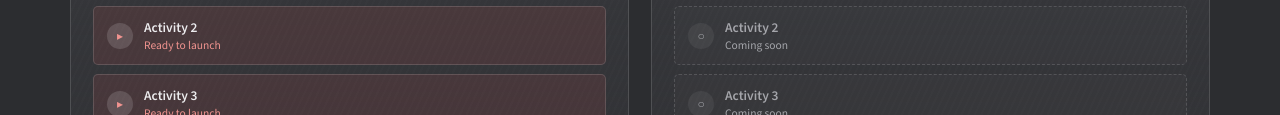
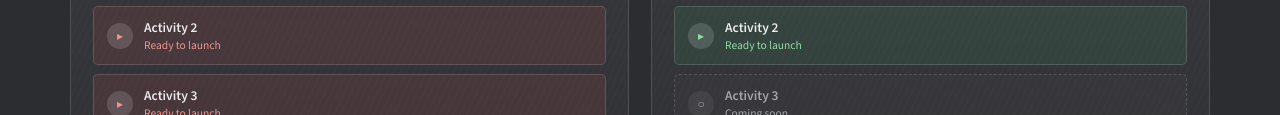
Before and after one commit to BVASocialStudies-dotcom/Modern-World-History, a plain HTML site: page index.html in a window 1280 px wide. Shown: the part 1745-1860 px from the top of the page. Drawn offline with nearby package versions, Linux system fonts and the light colour scheme; a web font is replaced by a local one.

Commit message:
Add Unit8B as Unit 8 Activity 2 (opens in new tab)
Co-Authored-By: Claude Opus 5.5 <noreply@anthropic.com>
Claude-Session: https://claude.ai/code/session_01Q4DbJJ92LB23zcJwgdrTNY

```diff
--- a/index.html
+++ b/index.html
@@ -1,5 +1,5 @@
 <!DOCTYPE html>
-<!-- Site updated 2026-11-05: Unit 7 Activity 3 (Unit7C) added -->
+<!-- Site updated 2026-11-16: Unit 8 Activity 2 (Unit8B) added -->
 <html lang="en">
 <head>
 <meta charset="UTF-8">
@@ -274,7 +274,8 @@ const UNITS = [
   {
     num:8,
     activities:[
-      { ready:true, href:"Unit8A.html", newTab:true }
+      { ready:true, href:"Unit8A.html", newTab:true },
+      { ready:true, href:"Unit8B.html", newTab:true }
     ]
   }
 ];
```
